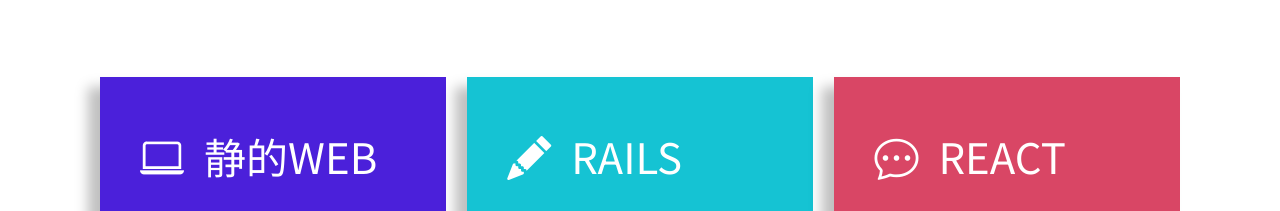
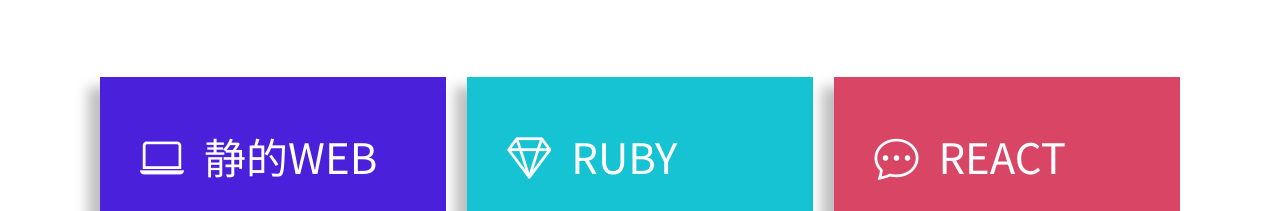
Before and after one commit to Taiyo86-create/portofolio, a plain HTML site: page index.html in a window 1280 px wide. Shown: the part 873-1084 px from the top of the page. Drawn offline with nearby package versions, Linux system fonts and the light colour scheme; some packages are replaced by stand-ins of ours.

Commit message:
Update index.html

```diff
--- a/index.html
+++ b/index.html
@@ -56,8 +56,8 @@
                 <!-- 2個目のSkillボックス -->
                 <div class="skills-box color-b">
                     <div class="skills-box-heading">
-                      <i class="bi bi-pencil-fill"></i>
-                      <h3 class="uppercase">Rails</h3>
+                      <i class="bi bi-gem"></i>
+                      <h3 class="uppercase">Ruby</h3>
                 </div>
                     <p>Railsを用いたアプリ開発が得意です。下記フリマアプリはRailsで開発、マッチングアプリもRailsですがAPI化を進めております</p>
                 </div>
```
